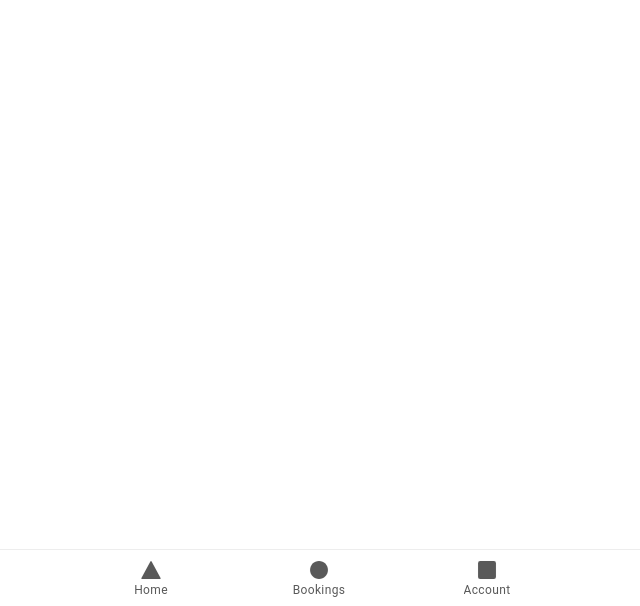
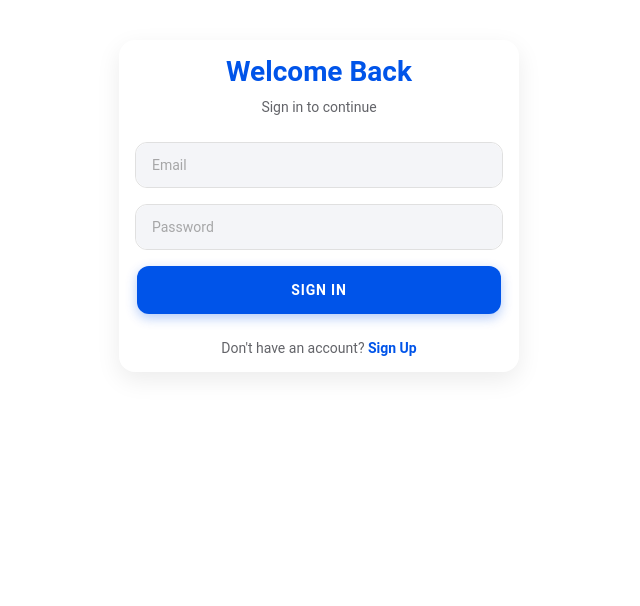
Before and after one commit to Tedeyy/Fetch-App, a React (Vite) app: page /login in a window 1280 px wide. Shown: the part 194-800 px from the top of the page, without its empty margins (321-961 px from the left). Built offline with nearby package versions, Linux system fonts and the light colour scheme; no server answers.

Commit message:
imlemented user authentication for supabase backend and database

```diff
--- a/package.json
+++ b/package.json
@@ -19,6 +19,7 @@
     "@capacitor/status-bar": "8.0.2",
     "@ionic/react": "^8.5.0",
     "@ionic/react-router": "^8.5.0",
+    "@supabase/supabase-js": "^2.107.0",
     "@types/react-router": "^5.1.20",
     "@types/react-router-dom": "^5.3.3",
     "ionicons": "^7.4.0",
--- a/src/App.tsx
+++ b/src/App.tsx
@@ -1,3 +1,4 @@
+import React, { useEffect, useState } from 'react';
 import { Redirect, Route } from 'react-router-dom';
 import {
   IonApp,
@@ -7,13 +8,18 @@ import {
   IonTabBar,
   IonTabButton,
   IonTabs,
+  IonSpinner,
   setupIonicReact
 } from '@ionic/react';
 import { IonReactRouter } from '@ionic/react-router';
 import { ellipse, square, triangle } from 'ionicons/icons';
+import { Session } from '@supabase/supabase-js';
+import { supabase } from './supabaseClient';
+
 import UserHome from './pages/user/home';
 import UserBooking from './pages/user/bookings';
 import UserAccount from './pages/user/account';
+import Login from './pages/auth/Login';
 
 /* Core CSS required for Ionic components to work properly */
 import '@ionic/react/css/core.css';
@@ -47,25 +53,58 @@ import './theme/variables.css';
 
 setupIonicReact();
 
-const App: React.FC = () => (
+const App: React.FC = () => {
+  const [session, setSession] = useState<Session | null>(null);
+  const [loading, setLoading] = useState(true);
+
+  useEffect(() => {
+    supabase.auth.getSession().then(({ data: { session } }) => {
+      setSession(session);
+      setLoading(false);
+    });
+
+    const {
+      data: { subscription },
+    } = supabase.auth.onAuthStateChange((_event, session) => {
+      setSession(session);
+    });
+
+    return () => subscription.unsubscribe();
+  }, []);
+
+  if (loading) {
+    return (
+      <IonApp>
+        <div style={{ display: 'flex', height: '100%', justifyContent: 'center', alignItems: 'center' }}>
+          <IonSpinner name="crescent" color="primary" />
+        </div>
+      </IonApp>
+    );
+  }
+
+  return (
     <IonApp>
       <IonReactRouter>
         <IonTabs>
           <IonRouterOutlet>
+            <Route exact path="/login">
+              {session ? <Redirect to="/home" /> : <Login />}
+            </Route>
             <Route exact path="/home">
-            <UserHome />
+              {!session ? <Redirect to="/login" /> : <UserHome />}
             </Route>
             <Route exact path="/bookings">
-            <UserBooking />
+              {!session ? <Redirect to="/login" /> : <UserBooking />}
             </Route>
             <Route path="/account">
-            <UserAccount />
+              {!session ? <Redirect to="/login" /> : <UserAccount />}
             </Route>
             <Route exact path="/">
-            <Redirect to="/home" />
+              <Redirect to={session ? "/home" : "/login"} />
             </Route>
           </IonRouterOutlet>
-        <IonTabBar slot="bottom">
+
+          <IonTabBar slot="bottom" style={{ display: session ? 'flex' : 'none' }}>
             <IonTabButton tab="tab1" href="/home">
               <IonIcon aria-hidden="true" icon={triangle} />
               <IonLabel>Home</IonLabel>
@@ -83,5 +122,6 @@ const App: React.FC = () => (
       </IonReactRouter>
     </IonApp>
   );
+};
 
 export default App;
--- /dev/null
+++ b/src/pages/auth/Login.css
@@ -0,0 +1,92 @@
+/* auth-content uses the variable-driven background */
+.auth-content {
+  --background: var(--ion-background-color);
+}
+
+.auth-container {
+  display: flex;
+  align-items: center;
+  justify-content: center;
+  height: 100%;
+  padding: 20px;
+}
+
+.auth-card {
+  width: 100%;
+  max-width: 400px;
+  border-radius: 16px;
+  background: var(--ion-card-background, #ffffff);
+  box-shadow: 0 8px 24px rgba(0, 0, 0, 0.08);
+  transition: all 0.3s ease;
+  margin: auto;
+}
+
+.auth-header {
+  text-align: center;
+  margin-bottom: 24px;
+}
+
+.auth-header h2 {
+  font-size: 28px;
+  font-weight: 700;
+  color: var(--ion-color-primary, #3880ff);
+  margin-bottom: 8px;
+}
+
+.auth-header p {
+  font-size: 14px;
+  color: var(--ion-color-medium, #92949c);
+  margin-top: 0;
+}
+
+.auth-input {
+  --background: var(--ion-color-step-50, #f4f5f8);
+  --padding-start: 16px;
+  --padding-end: 16px;
+  --border-radius: 12px;
+  margin-bottom: 16px;
+  border: 1px solid var(--ion-color-step-150, #e0e0e0);
+  border-radius: 12px;
+  transition: border-color 0.3s ease, box-shadow 0.3s ease;
+}
+
+/* Subtle focus effect */
+.auth-input.ion-focused {
+  border-color: var(--ion-color-primary);
+  box-shadow: 0 0 0 3px rgba(var(--ion-color-primary-rgb, 56,128,255), 0.2);
+}
+
+.auth-button {
+  --border-radius: 12px;
+  --box-shadow: 0 4px 12px rgba(var(--ion-color-primary-rgb, 56,128,255), 0.3);
+  margin-top: 16px;
+  margin-bottom: 24px;
+  font-weight: 600;
+  height: 48px;
+}
+
+.auth-toggle {
+  text-align: center;
+  font-size: 14px;
+}
+
+.toggle-link {
+  font-weight: 600;
+  cursor: pointer;
+  transition: opacity 0.2s ease;
+}
+
+.toggle-link:hover {
+  opacity: 0.8;
+}
+
+.toggle-link:active {
+  opacity: 0.6;
+}
+
+/* Dark mode adjustments - this utilizes standard Ionic CSS variables */
+@media (prefers-color-scheme: dark) {
+  .auth-card {
+    box-shadow: 0 8px 24px rgba(0, 0, 0, 0.4);
+  }
+}
--- /dev/null
+++ b/src/pages/auth/Login.tsx
@@ -0,0 +1,151 @@
+import React, { useState } from 'react';
+import {
+  IonPage,
+  IonContent,
+  IonCard,
+  IonCardContent,
+  IonInput,
+  IonButton,
+  IonText,
+  IonSpinner,
+  useIonToast
+} from '@ionic/react';
+import { supabase } from '../../supabaseClient';
+import './Login.css';
+
+const Login: React.FC = () => {
+  const [isLogin, setIsLogin] = useState(true);
+  const [loading, setLoading] = useState(false);
+  const [present] = useIonToast();
+
+  const [email, setEmail] = useState('');
+  const [password, setPassword] = useState('');
+  const [username, setUsername] = useState('');
+  const [fullName, setFullName] = useState('');
+  const [birthdate, setBirthdate] = useState('');
+
+  const handleAuth = async (e: React.FormEvent) => {
+    e.preventDefault();
+    setLoading(true);
+
+    try {
+      if (isLogin) {
+        const { error } = await supabase.auth.signInWithPassword({
+          email,
+          password
+        });
+        if (error) throw error;
+      } else {
+        const { error } = await supabase.auth.signUp({
+          email,
+          password,
+          options: {
+            data: {
+              username,
+              full_name: fullName,
+              birthdate
+            }
+          }
+        });
+        if (error) throw error;
+        present({
+          message: 'Signup successful! You can now log in.',
+          duration: 3000,
+          color: 'success'
+        });
+        setIsLogin(true);
+      }
+    } catch (error: any) {
+      present({
+        message: error.message || 'An error occurred during authentication',
+        duration: 3000,
+        color: 'danger'
+      });
+    } finally {
+      setLoading(false);
+    }
+  };
+
+  return (
+    <IonPage>
+      <IonContent className="auth-content">
+        <div className="auth-container">
+          <IonCard className="auth-card">
+            <IonCardContent>
+              <div className="auth-header">
+                <h2>{isLogin ? 'Welcome Back' : 'Create Account'}</h2>
+                <p>{isLogin ? 'Sign in to continue' : 'Sign up to get started'}</p>
+              </div>
+
+              <form onSubmit={handleAuth}>
+                {!isLogin && (
+                  <>
+                    <IonInput
+                      className="auth-input"
+                      type="text"
+                      placeholder="Username"
+                      value={username}
+                      onIonInput={(e: any) => setUsername(e.detail.value)}
+                      required
+                    />
+                    <IonInput
+                      className="auth-input"
+                      type="text"
+                      placeholder="Full Name"
+                      value={fullName}
+                      onIonInput={(e: any) => setFullName(e.detail.value)}
+                      required
+                    />
+                    <IonInput
+                      className="auth-input"
+                      type="date"
+                      placeholder="Birthdate"
+                      value={birthdate}
+                      onIonInput={(e: any) => setBirthdate(e.detail.value)}
+                      required
+                    />
+                  </>
+                )}
+                <IonInput
+                  className="auth-input"
+                  type="email"
+                  placeholder="Email"
+                  value={email}
+                  onIonInput={(e: any) => setEmail(e.detail.value)}
+                  required
+                />
+                <IonInput
+                  className="auth-input"
+                  type="password"
+                  placeholder="Password"
+                  value={password}
+                  onIonInput={(e: any) => setPassword(e.detail.value)}
+                  required
+                />
+
+                <IonButton expand="block" type="submit" className="auth-button" disabled={loading}>
+                  {loading ? <IonSpinner name="crescent" /> : (isLogin ? 'Sign In' : 'Sign Up')}
+                </IonButton>
+              </form>
+
+              <div className="auth-toggle">
+                <IonText color="medium">
+                  {isLogin ? "Don't have an account? " : "Already have an account? "}
+                </IonText>
+                <IonText
+                  color="primary"
+                  className="toggle-link"
+                  onClick={() => setIsLogin(!isLogin)}
+                >
+                  {isLogin ? 'Sign Up' : 'Sign In'}
+                </IonText>
+              </div>
+            </IonCardContent>
+          </IonCard>
+        </div>
+      </IonContent>
+    </IonPage>
+  );
+};
+
+export default Login;
--- /dev/null
+++ b/src/supabaseClient.ts
@@ -0,0 +1,6 @@
+import { createClient } from '@supabase/supabase-js';
+
+const supabaseUrl = import.meta.env.VITE_SUPABASE_URL;
+const supabaseAnonKey = import.meta.env.VITE_SUPABASE_ANON_KEY;
+
+export const supabase = createClient(supabaseUrl, supabaseAnonKey);
```
Also changed, not shown: 2 other files (tests, documents, lock files or other folders). Lines whose indentation alone changed are shown as unchanged.
